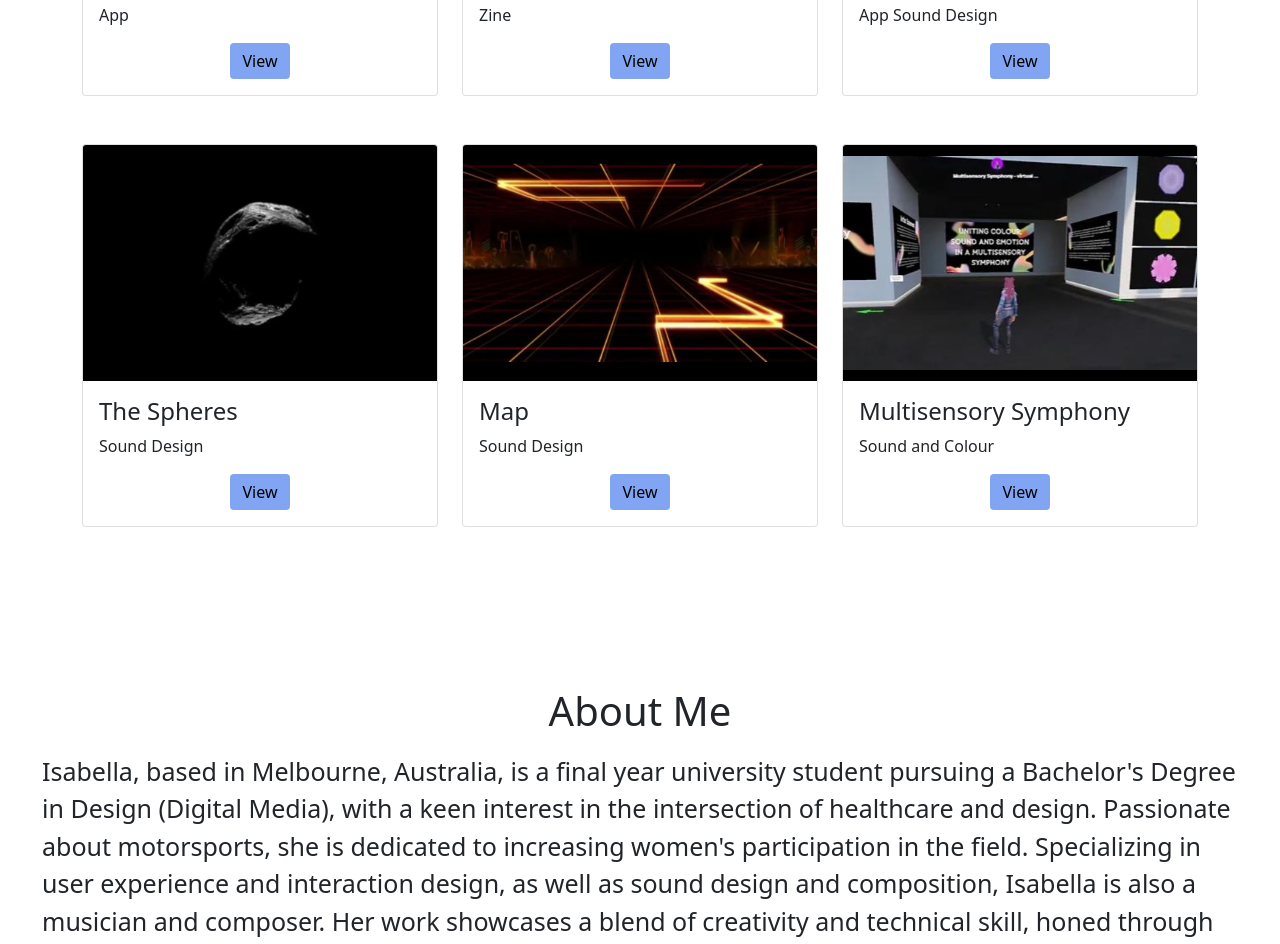
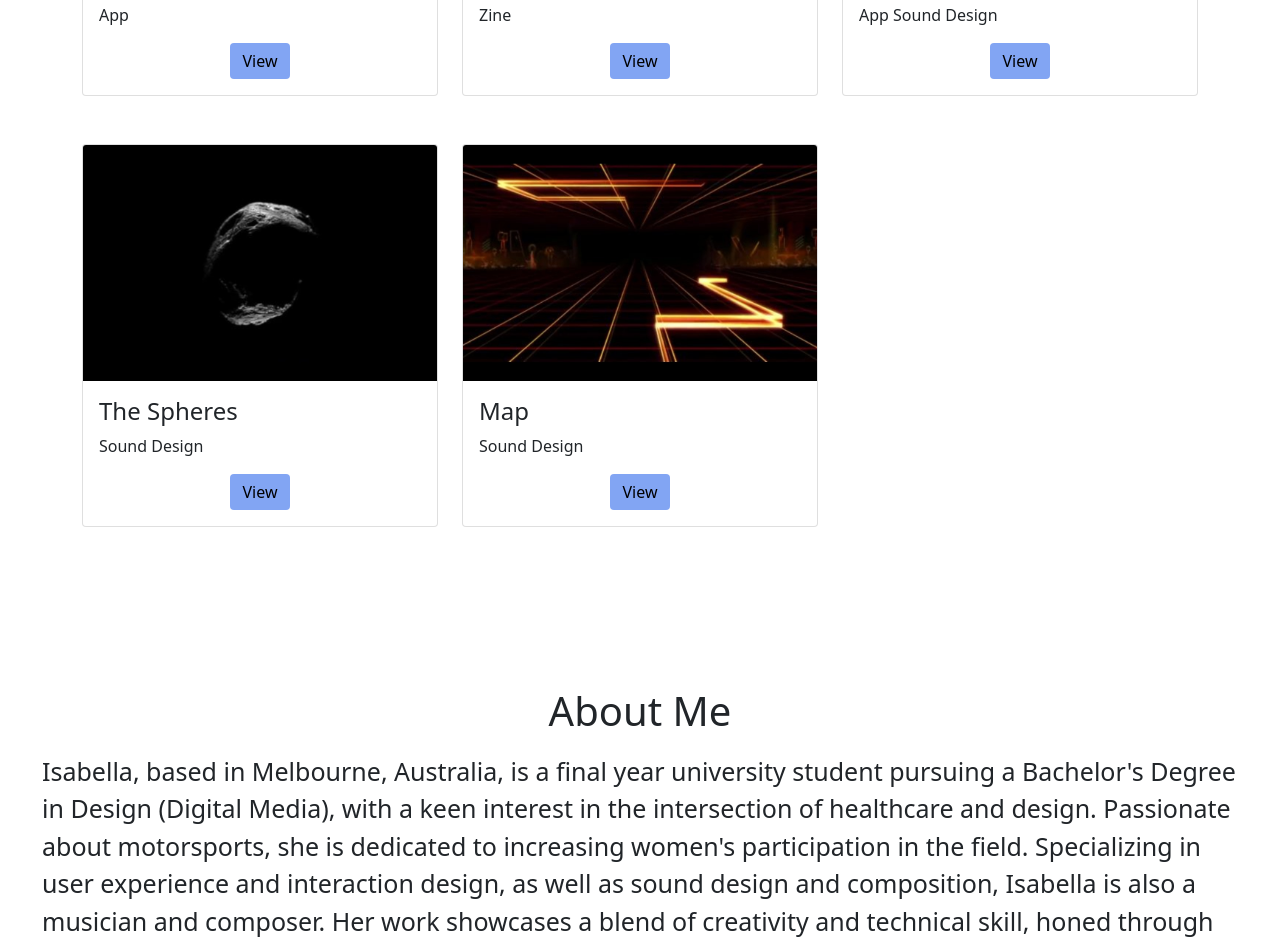
Before and after one commit to BellaTsaketas/BellaTsaketas.github.io, a plain HTML site: page isabellatsaketasfolio/index.html in a window 1280 px wide. Shown: the part 1310-2254 px from the top of the page. Drawn offline with nearby package versions, Linux system fonts and the light colour scheme; a script that the page names is missing.

Commit message:
Update index.html

```diff
--- a/isabellatsaketasfolio/index.html
+++ b/isabellatsaketasfolio/index.html
@@ -144,18 +144,6 @@ body {
               </div>
           </div>
 
-          <div class="col-lg-4 mt-4">
-              <div class="card portfolioContent">
-                  <img class="card-img-top" src="images/portfolioImage6.JPG" alt="Card image" style="width:100%">
-                  <div class="card-body">
-                      <h4 class="card-title">Multisensory Symphony</h4>
-                      <p class="card-text">Sound and Colour</p>
-                      <div class="text-center">
-                          <a href="colour.html" class="btn btn-success">View</a>
-                      </div>
-                  </div>
-              </div>
-          </div>
       </div>
 </div>
 
```
